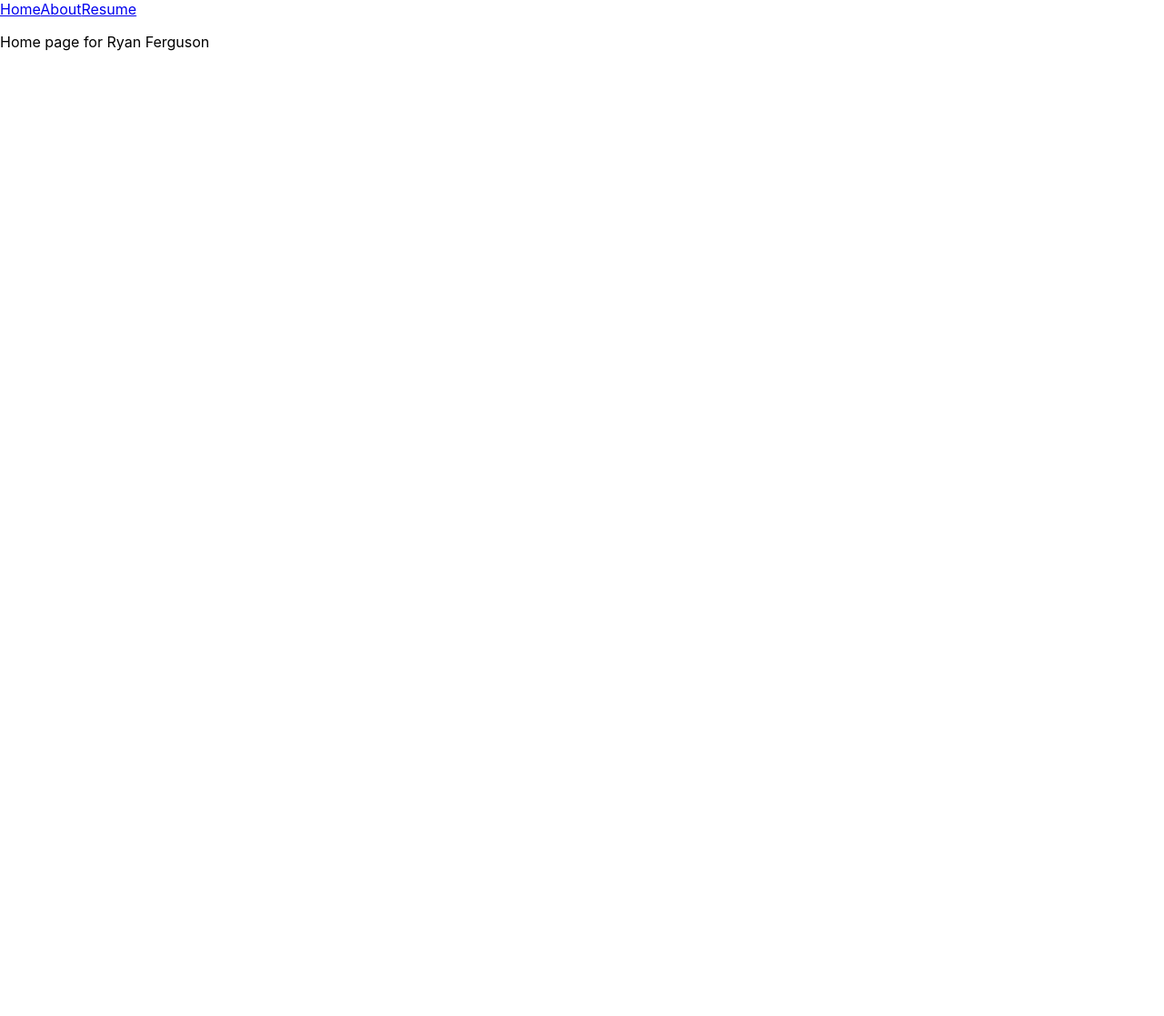
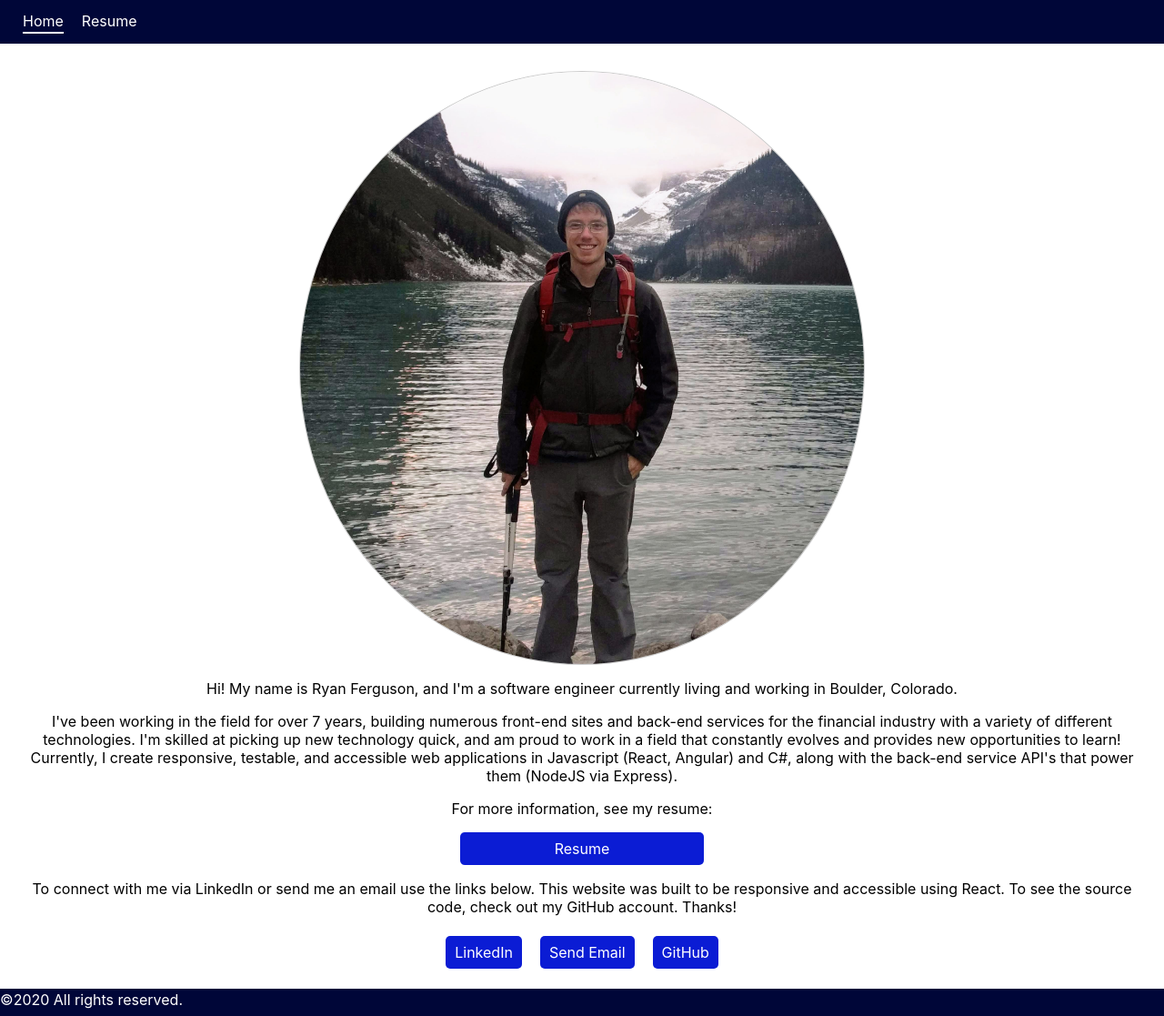
Before and after one commit to fergusrm/ryanmichaelferguson.com, a React (Create React App) app: page / in a window 1280 px wide. Shown: the whole page at 91% size. Before the commit the page ends 800 px from the top, so only its background shows below. Built offline with nearby package versions, Linux system fonts and the light colour scheme.

Commit message:
Add home content, including assets and styles.

```diff
--- a/src/App.js
+++ b/src/App.js
@@ -1,22 +1,38 @@
 import React from 'react';
-import { BrowserRouter, Route, NavLink } from 'react-router-dom';
-import Home from './components/Home';
-import About from './components/About';
+import { BrowserRouter, Switch, Route, NavLink } from 'react-router-dom';
+import Home from './components/Home/Home';
+//import About from './components/About';
+//import Contact from './components/Contact';
 import Resume from './components/Resume';
-import './App.module.scss';
+import styles from './App.module.scss';
 
 function App() {
+  var currentYear = new Date().getFullYear();
+
   return (
+    <>
       <BrowserRouter>
         <div>
+          <nav class={styles.navigation}>
+            <ul>
+              <li>
                 <NavLink to="/">Home</NavLink>
-        <NavLink to="/about">About</NavLink>
+              </li>
+              <li>
                 <NavLink to="/resume">Resume</NavLink>
-        <Route exact path="/" component={Home}></Route>
-        <Route path="/about" component={About}></Route>
+              </li>
+            </ul>
+          </nav>
+          <Switch>
             <Route path="/resume" component={Resume}></Route>
+            <Route path="/" component={Home}></Route>
+          </Switch>
         </div>
       </BrowserRouter>
+      <footer class={styles.footerBar}>
+        <div class={styles.copyright}>{`\u00A9${currentYear} All rights reserved.`}</div>
+      </footer>
+    </>
   );
 }
 
--- a/src/App.module.scss
+++ b/src/App.module.scss
@@ -1,3 +1,44 @@
 .App {
   text-align: center;
 }
+
+.navigation {
+  background-color: #000638;
+
+  ul {
+    margin: 0;
+    padding: 0 0 0 15px;
+
+    li {
+      margin-left: 10px;
+      margin-right: 10px;
+      padding: 11px 0;
+      list-style: none;
+      display: inline-block;
+
+      a {
+        display: block;
+        color: white;
+        text-decoration: none;
+        padding-bottom: 2px;
+        padding-top: 2px;
+
+        &[class^='active'] {
+          border-bottom: 2px solid white;
+        }
+      }
+    }
+  }
+}
+
+.footerBar {
+  margin-top: 20px;
+  height: 30px;
+  background-color: #000638;
+}
+
+.copyright {
+  color: white;
+  padding-bottom: 2px;
+  padding-top: 2px;
+}
--- /dev/null
+++ b/src/components/Contact.js
@@ -0,0 +1,13 @@
+import React from 'react';
+
+class Contact extends React.Component {
+    render() {
+        return <div className="App">
+        <header className="App-header">
+          <p>Contact page for Ryan Ferguson</p>
+        </header>
+      </div>;
+    }
+}
+
+export default Contact;
--- /dev/null
+++ b/src/components/Home/Home.js
@@ -0,0 +1,38 @@
+import React from 'react';
+
+import styles from './Home.module.scss';
+import photo from '../../assets/images/moraine-lake-edited.jpg';
+
+// TODO: pick better font and update font sizes in nav
+// TODO: Add date/copyright into footer?
+// TODO: Tablet and Desktop view (plus horizontal phone/tablet)
+
+class Home extends React.Component {
+    render() {
+        return <div className="App">
+        <main className="App-header">
+          <section class={styles.bio}>
+            <div>
+              <img class={styles.myPhoto} src={photo} alt=""/>
+            </div>
+            <p>Hi!  My name is Ryan Ferguson, and I'm a software engineer currently living and working in Boulder, Colorado.</p>
+            <p>I've been working in the field for over 7 years, building numerous front-end sites and back-end services for the financial industry with a variety of different technologies.
+                I'm skilled at picking up new technology quick, and am proud to work in a field that constantly evolves and provides new opportunities to learn!
+                Currently, I create responsive, testable, and accessible web applications in Javascript (React, Angular) and C#, along with the back-end service API's that power them (NodeJS via Express).</p>
+            <p>For more information, see my resume:</p>
+            <a class={[styles.resumeLink, styles.linkButton].join(" ")} href="javascript:void(0);">Resume</a>
+            <p>To connect with me via LinkedIn or send me an email use the links below.
+              This website was built to be responsive and accessible using React.  To see the source code, check out my GitHub account.  Thanks!
+            </p>
+            <div class={styles.linkContainer}>
+              <a class={styles.linkButton} href="https://www.linkedin.com/in/ryan-ferguson-55518977/">LinkedIn</a>
+              <a class={styles.linkButton} href="mailto:ryanmferguson@pm.me">Send Email</a>
+              <a class={styles.linkButton} href="https://github.com/fergusrm">GitHub</a>
+            </div>
+          </section>
+        </main>
+      </div>;
+    }
+}
+
+export default Home;
--- /dev/null
+++ b/src/components/Home/Home.module.scss
@@ -0,0 +1,48 @@
+.bio {
+    margin-left: 20px;
+    margin-right: 20px;
+
+    p {
+        text-align: center;
+    }
+}
+
+.myPhoto {
+    margin-top: 30px;
+    width: 50%;
+    margin-left: auto;
+    margin-right: auto;
+    display: block;
+    border-radius: 50%;
+    border: 1px solid #ccc;
+}
+
+.resumeLink {
+    display: block;
+    text-align: center;
+    margin: auto;
+    width: 20%;
+}
+
+.linkButton {
+    text-decoration: none;
+    background-color: #0B1CD4;
+    color: white;
+    border-radius: 5px;
+    padding: 8px 10px;
+
+    &:hover, &:focus {
+        background-color: #000638;
+    }
+}
+
+.linkContainer {
+    text-align: center;
+    margin-top: 30px;
+    margin-bottom: 30px;
+
+    a {
+        margin-left: 10px;
+        margin-right: 10px;
+    }
+}
```
Also changed, not shown: src/assets/images/moraine-lake-edited.jpg (added). Lines whose indentation alone changed are shown as unchanged.
